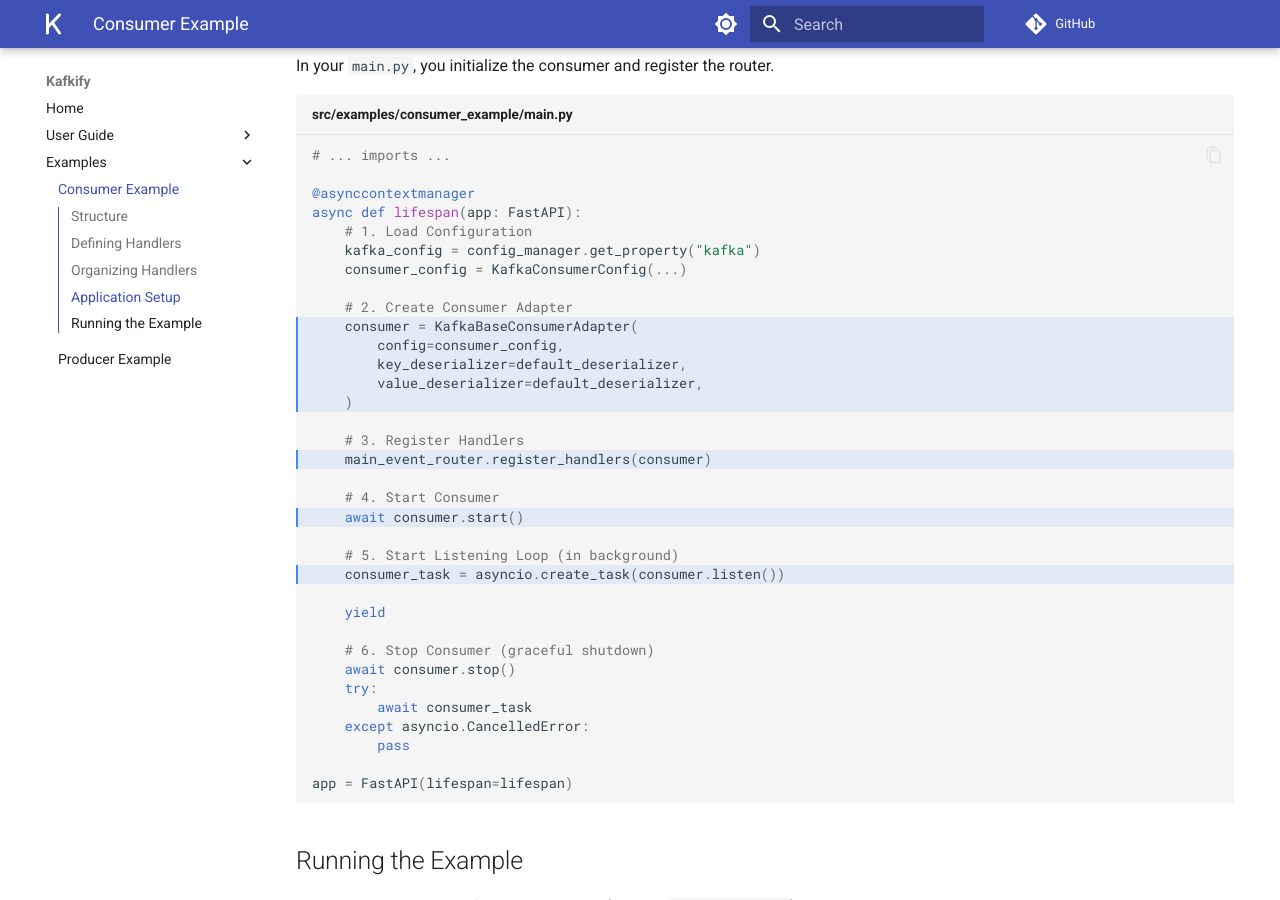
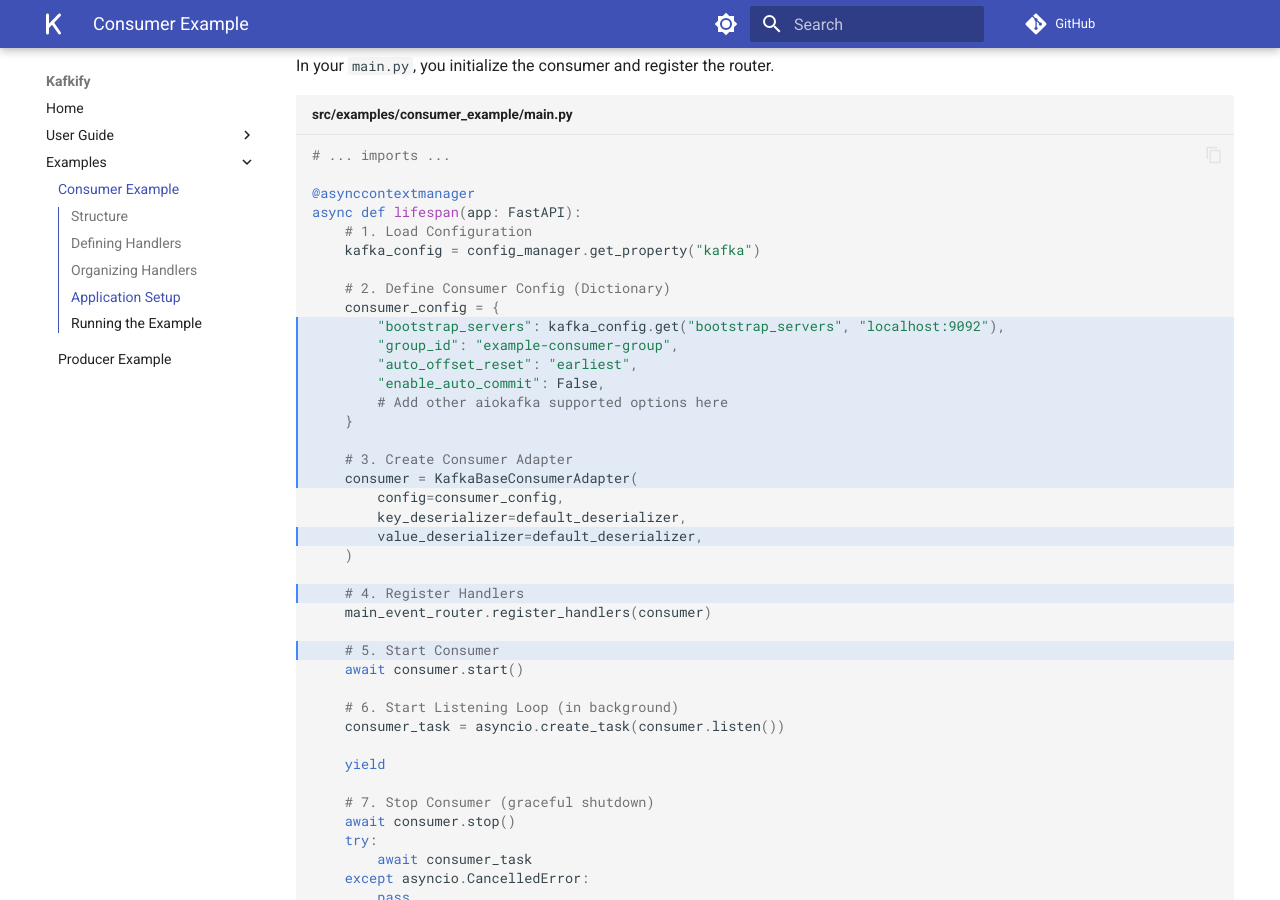
Before and after one commit to KishinNext/kafkify, an MkDocs documentation site: the page built from docs/examples/consumer.md, in a window 1280 px wide and 900 px high, scrolled down 1336 px. Built offline with MkDocs 1.6.1 and Material for MkDocs 9.7.7, drawn with Linux system fonts in a browser that asks for light colours; comment, search, counter and statistics services are not loaded.

Commit message:
docs: remove references to pydantic config models

````diff
--- a/docs/examples/consumer.md
+++ b/docs/examples/consumer.md
@@ -54,34 +54,42 @@ main_event_router.include_router(purchase_event.router)
 
 In your `main.py`, you initialize the consumer and register the router.
 
-```python title="src/examples/consumer_example/main.py" hl_lines="10-14 17 20 23"
+```python title="src/examples/consumer_example/main.py" hl_lines="10-18 21 24 27"
 # ... imports ...
 
 @asynccontextmanager
 async def lifespan(app: FastAPI):
     # 1. Load Configuration
     kafka_config = config_manager.get_property("kafka")
-    consumer_config = KafkaConsumerConfig(...)
 
-    # 2. Create Consumer Adapter
+    # 2. Define Consumer Config (Dictionary)
+    consumer_config = {
+        "bootstrap_servers": kafka_config.get("bootstrap_servers", "localhost:9092"),
+        "group_id": "example-consumer-group",
+        "auto_offset_reset": "earliest",
+        "enable_auto_commit": False,
+        # Add other aiokafka supported options here
+    }
+
+    # 3. Create Consumer Adapter
     consumer = KafkaBaseConsumerAdapter(
         config=consumer_config,
         key_deserializer=default_deserializer,
         value_deserializer=default_deserializer,
     )
 
-    # 3. Register Handlers
+    # 4. Register Handlers
     main_event_router.register_handlers(consumer)
 
-    # 4. Start Consumer
+    # 5. Start Consumer
     await consumer.start()
 
-    # 5. Start Listening Loop (in background)
+    # 6. Start Listening Loop (in background)
     consumer_task = asyncio.create_task(consumer.listen())
 
     yield
 
-    # 6. Stop Consumer (graceful shutdown)
+    # 7. Stop Consumer (graceful shutdown)
     await consumer.stop()
     try:
         await consumer_task
````
Also changed, not shown: README.md (+1 -1 lines), docs/consumer.md (+10 -3 lines), docs/examples/producer.md (+13 -6 lines), docs/producer.md (+10 -3 lines).
